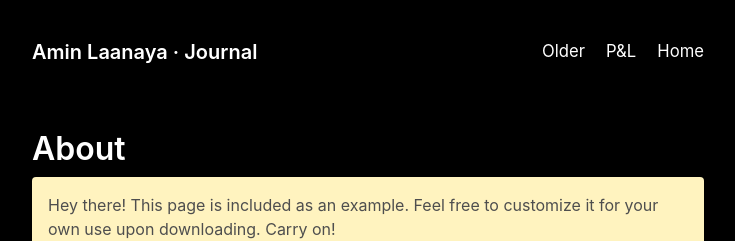
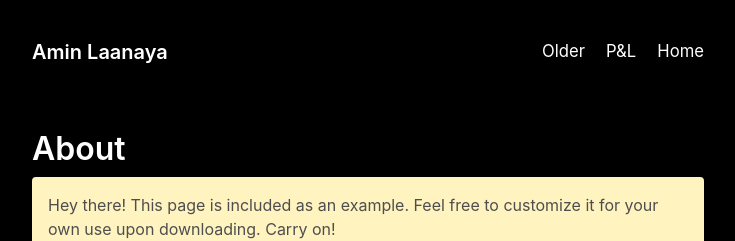
Before and after one commit to Bobcycle/Journal, a Jekyll site: the page built from about.md, in a window 1280 px wide. Shown: the top 241 px of the page, without its empty margins (272-1007 px from the left). Built offline with Jekyll 4.4.1, drawn with Linux system fonts in a browser that asks for light colours.

Commit message:
Adjust title

```diff
--- a/_config.yml
+++ b/_config.yml
@@ -1,5 +1,5 @@
 # Setup
-title: Amin Laanaya · Journal
+title: Amin Laanaya
 url: https://journal.laanaya.org
 description: "This is the personal trading journal of Amin Laanaya. You can contact him via amin@laanaya.org or Discord with Bobcycle#0021."
 paginate: 1
```
